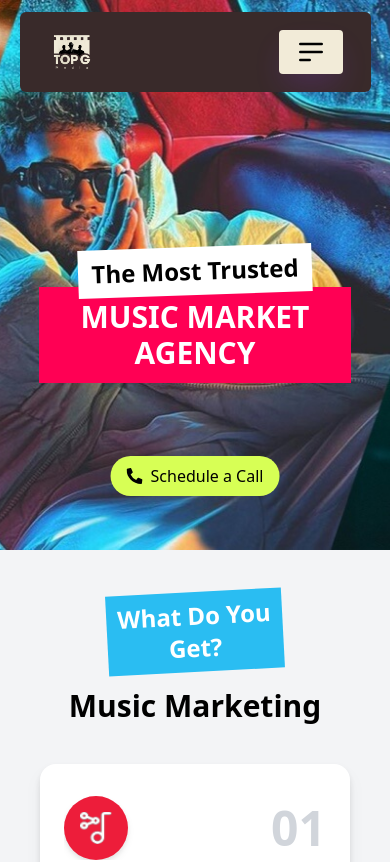
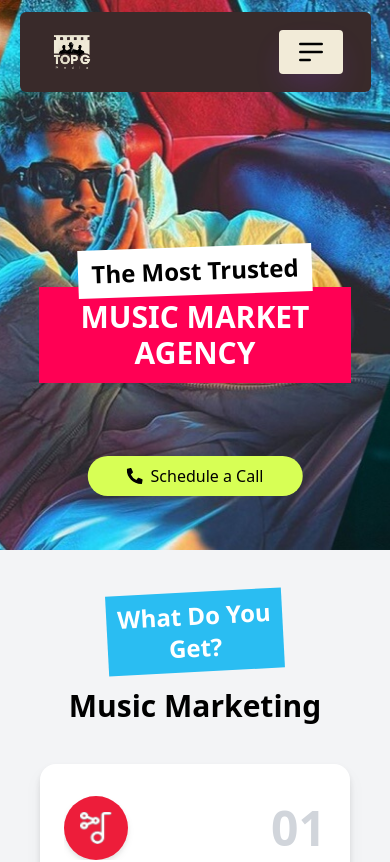
Before and after one commit to naksh1414/Top-G-Sssp, a React (Vite) app: page /digital-marketing in a window 390 px wide. Shown: the top 862 px of the page. Built offline with nearby package versions, Linux system fonts and the light colour scheme.

Commit message:
Update phone call button styling on digital marketing page

```diff
--- a/src/Pages/DigitalMarketing/DigitalMarketing.jsx
+++ b/src/Pages/DigitalMarketing/DigitalMarketing.jsx
@@ -103,7 +103,7 @@ function DigitalMarketing() {
             </div>
 
             <a
-              className="py-2 absolute -bottom-24 md:bottom-10 left-1/2 translate-x-[-50%] px-4 md:px-8 rounded-full bg-[#d7ff55] text-black flex items-center pointer-events-auto cursor-pointer z-10"
+              className="py-2 absolute -bottom-24 md:bottom-10 left-1/2 translate-x-[-50%] px-4 md:px-8 rounded-full bg-[#d7ff55] text-black flex items-center pointer-events-auto cursor-pointer z-10 w-[55%] md:w-[30%] lg:w-[15%] justify-center"
               href="tel:918013930002"
             >
               <FaPhoneAlt className="mr-2 md:mr-3" />
```
